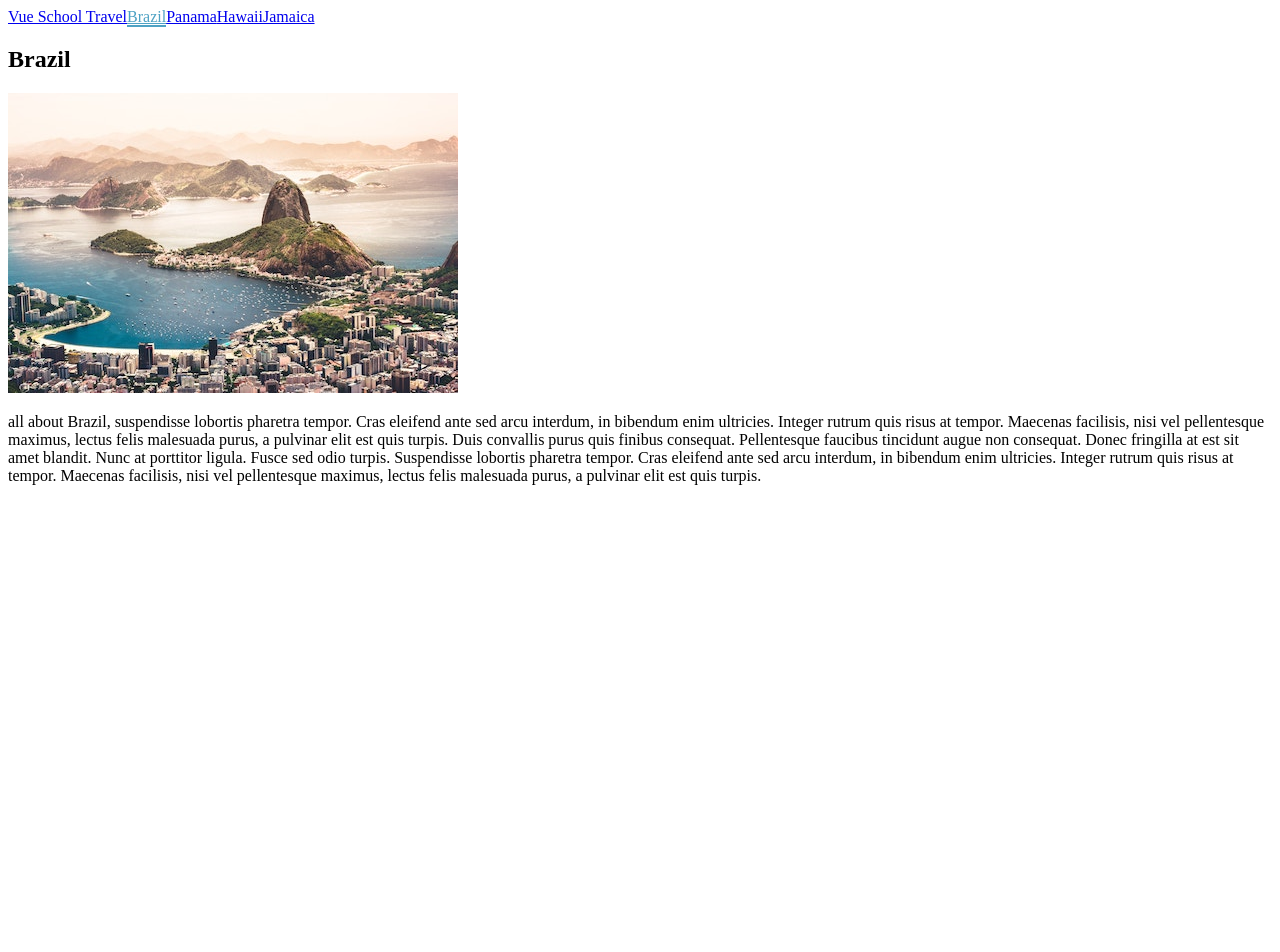
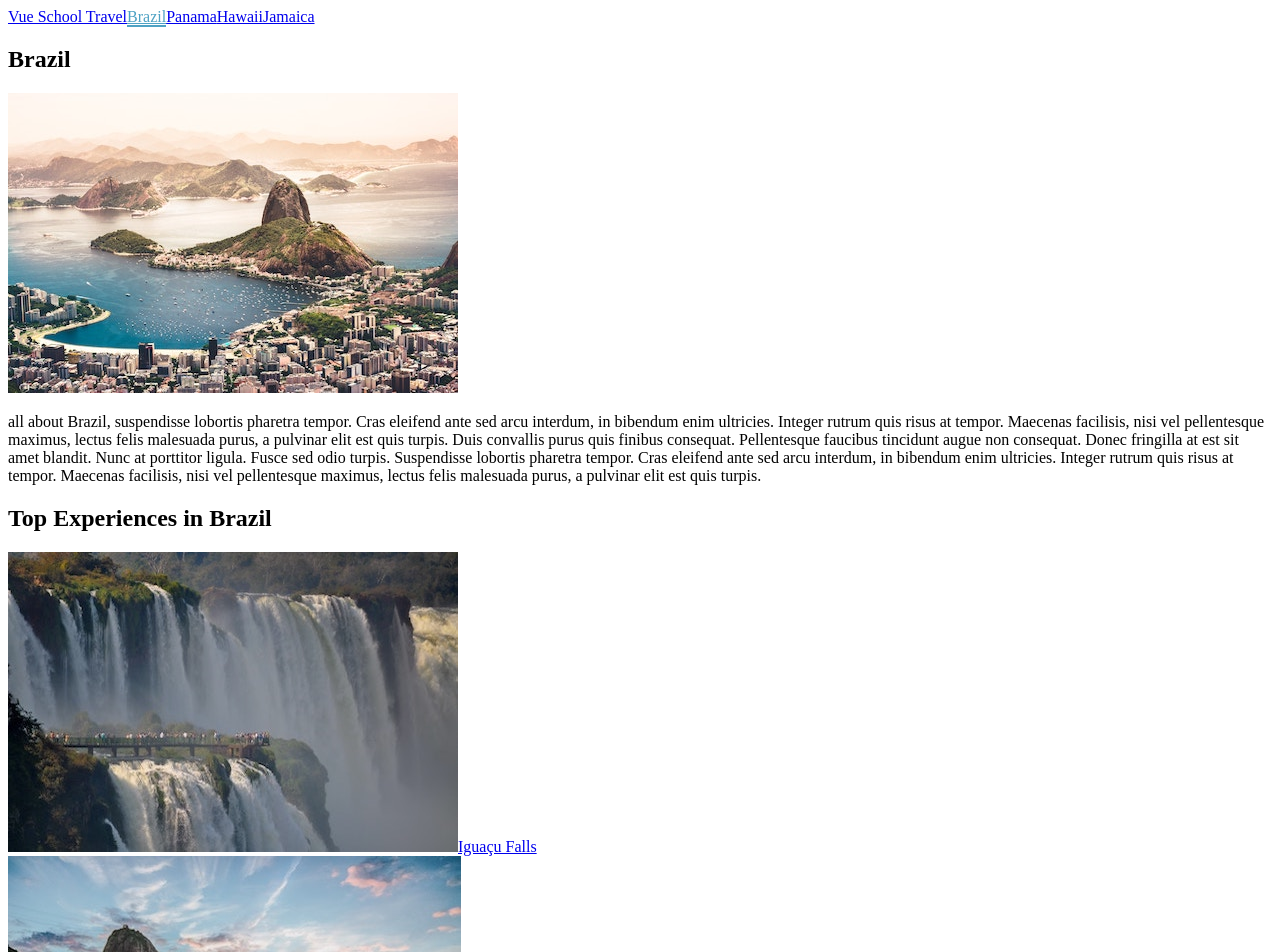
Before and after one commit to Glavyanov/VueJS-Education, a Vue app in the folder VueJSFirstDemo/vue-school-travel-app/: page /destination/1/brazil in a window 1280 px wide. Shown: the top 952 px of the page. Before the commit the page ends 800 px from the top, so only its background shows below. Built offline with nearby package versions, Linux system fonts and the light colour scheme; the HTML template or start-up script is replaced by a standard one.

Commit message:
Add Experiences in DestinationShow

```diff
--- /dev/null
+++ b/VueJSFirstDemo/vue-school-travel-app/src/components/ExperienceCard.vue
@@ -0,0 +1,17 @@
+<template>
+  <div class="card">
+    <img :src="`/images/${experience.image}`" :alt="experience.name" />
+    <span class="card__text">
+      {{ experience.name }}
+    </span>
+  </div>
+</template>
+<script setup>
+import { defineProps } from "vue";
+defineProps({
+  experience: {
+    type: Object,
+    required: true,
+  },
+});
+</script>
--- a/VueJSFirstDemo/vue-school-travel-app/src/router/index.js
+++ b/VueJSFirstDemo/vue-school-travel-app/src/router/index.js
@@ -5,9 +5,8 @@ const routes = [
   {
     path: "/",
     name: "home",
-    component: import(
-      /* webpackChunkName: "home-view" */ "@/views/HomeView.vue"
-    ),
+    component: () =>
+      import(/* webpackChunkName: "home-view" */ "@/views/HomeView.vue"),
   },
 
   {
@@ -17,7 +16,7 @@ const routes = [
       import(
         /* webpackChunkName: "destination-show" */ "@/views/DestinationShow.vue"
       ),
-    props: (route) => ({ id: parseInt(route.params.id) }),
+    props: (route) => ({ ...route.params, id: parseInt(route.params.id) }),
     beforeEnter(to) {
       const exist = sourceData.destinations.find(
         (dest) => dest.id === parseInt(to.params.id)
@@ -30,6 +29,16 @@ const routes = [
           hash: to.hash,
         };
     },
+  },
+
+  {
+    path: "/destination/:id/:slug/:experienceSlug",
+    name: "experience.show",
+    component: () =>
+      import(
+        /* webpackChunkName: "experience-show" */ "@/views/ExperienceShow.vue"
+      ),
+    props: (route) => ({ ...route.params, id: parseInt(route.params.id) }),
   },
 
   {
--- a/VueJSFirstDemo/vue-school-travel-app/src/views/DestinationShow.vue
+++ b/VueJSFirstDemo/vue-school-travel-app/src/views/DestinationShow.vue
@@ -1,4 +1,5 @@
 <template>
+  <div>
     <section class="destination">
       <h1>{{ destination.name }}</h1>
       <div class="destination-details">
@@ -6,11 +7,28 @@
         <p>{{ destination.description }}</p>
       </div>
     </section>
+    <section class="experiences">
+      <h2>Top Experiences in {{ destination.name }}</h2>
+      <div class="cards">
+        <router-link
+          v-for="experience in destination.experiences"
+          :key="experience.slug"
+          :to="{
+            name: 'experience.show',
+            params: { experienceSlug: experience.slug },
+          }"
+        >
+          <ExperienceCard :experience="experience" />
+        </router-link>
+      </div>
+    </section>
+  </div>
 </template>
 
 <script setup>
 import { computed, defineProps } from "vue";
 import sourceData from "@/data.json";
+import ExperienceCard from "@/components/ExperienceCard.vue";
 const props = defineProps({
   id: {
     type: Number,
--- /dev/null
+++ b/VueJSFirstDemo/vue-school-travel-app/src/views/ExperienceShow.vue
@@ -0,0 +1,28 @@
+<template>
+  <section>
+    <h2>{{ experience.name }}</h2>
+    <img :src="`/images/${experience.image}`" :alt="experience.name" />
+    <p>{{ experience.description }}</p>
+  </section>
+</template>
+<script setup>
+import sourceData from "@/data.json";
+import { computed, defineProps } from "vue";
+const props = defineProps({
+  id: {
+    type: Number,
+    required: true,
+  },
+  experienceSlug: {
+    type: String,
+    required: true,
+  },
+});
+const destination = computed(() =>
+  sourceData.destinations.find((dest) => dest.id === props.id)
+);
+
+const experience = computed(() =>
+  destination.value.experiences.find((exp) => exp.slug === props.experienceSlug)
+);
+</script>
```
Lines whose indentation alone changed are shown as unchanged.
